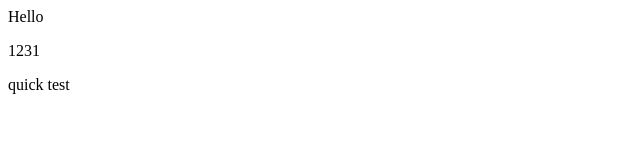
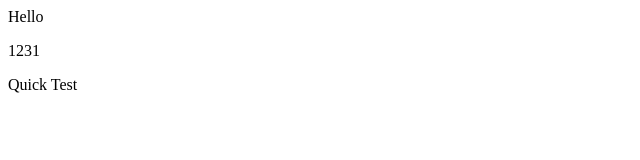
Before and after one commit to kw42chan/demo-repo, a plain HTML site: page index.html in a window 1280 px wide. Shown: the full height of the page, 0-640 px from the left. Drawn offline with Linux system fonts and the light colour scheme.

Commit message:
Add quick-test

```diff
--- a/index.html
+++ b/index.html
@@ -1,3 +1,3 @@
 <div>Hello</div>
 <p>1231</p>
-<p>quick test</p>
+<p>Quick Test</p>
```
